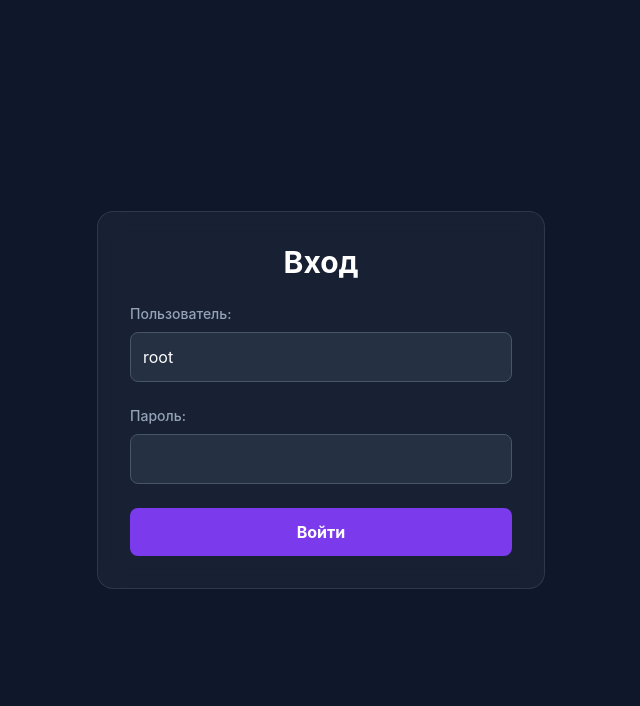
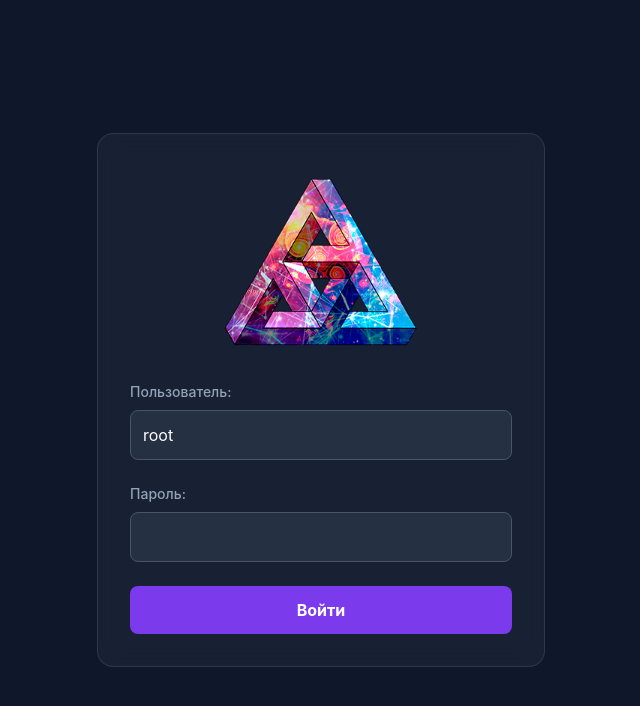
Before and after one commit to MineVPN/UniversalWebVPNCabinet, a PHP site: page /login.php in a window 1280 px wide. Shown: the top 706 px of the page, without its empty margins (319-959 px from the left). Run offline with PHP 8.4, Linux system fonts and the light colour scheme.

Commit message:
Update login.php

```diff
--- a/login.php
+++ b/login.php
@@ -3,6 +3,7 @@
 <head>
     <meta charset="UTF-8">
     <meta name="viewport" content="width=device-width, initial-scale=1.0">
+    <link rel="icon" type="image/png" href="favicon.png">
     <title>SERVER Login</title>
     <script src="tailwindcss.js"></script>
     <style>
@@ -15,12 +16,14 @@
 
     <div class="min-h-screen flex items-center justify-center p-4">
         <div class="w-full max-w-md glassmorphism rounded-2xl p-8">
-            <h2 class="text-3xl font-bold text-white mb-6 text-center">Вход</h2>
 
             <form class="space-y-6" action="login.php" method="POST">
                 <div>
+                    <img src="logo.png" alt="Server Logo" class="w-48 h-48 mx-auto mb-4">
+                </div>
+                <div>
                     <label for="username" class="block mb-2 text-sm font-medium text-slate-400">Пользователь:</label>
-                    <input type="text" id="username" name="username" required value="root" class="w-full bg-slate-700/50 border border-slate-600 rounded-lg p-3 text-white placeholder-slate-400 focus:ring-2 focus:ring-violet-500 focus:outline-none transition">
+                    <input disabled type="text" id="username" name="username" required value="root" class="w-full bg-slate-700/50 border border-slate-600 rounded-lg p-3 text-white placeholder-slate-400 focus:ring-2 focus:ring-violet-500 focus:outline-none transition">
                 </div>
                 <div>
                     <label for="password" class="block mb-2 text-sm font-medium text-slate-400">Пароль:</label>
```
